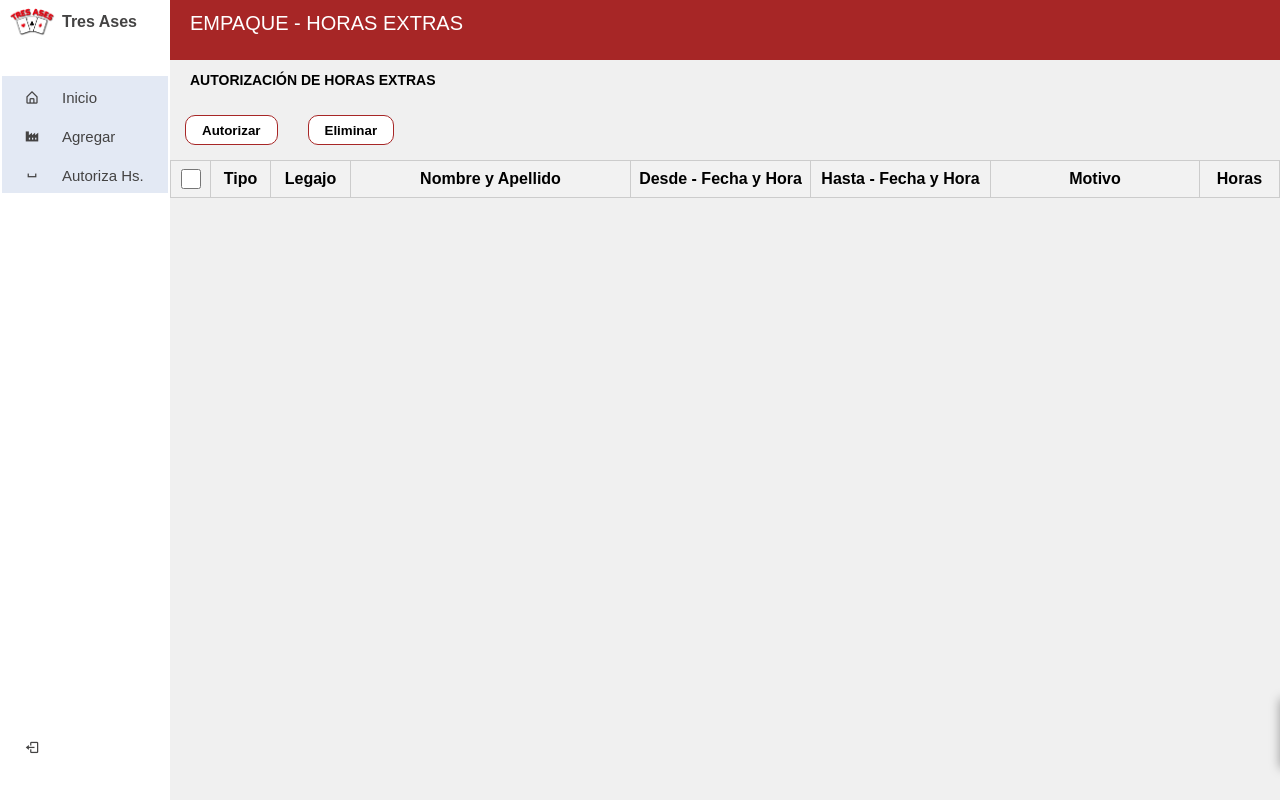
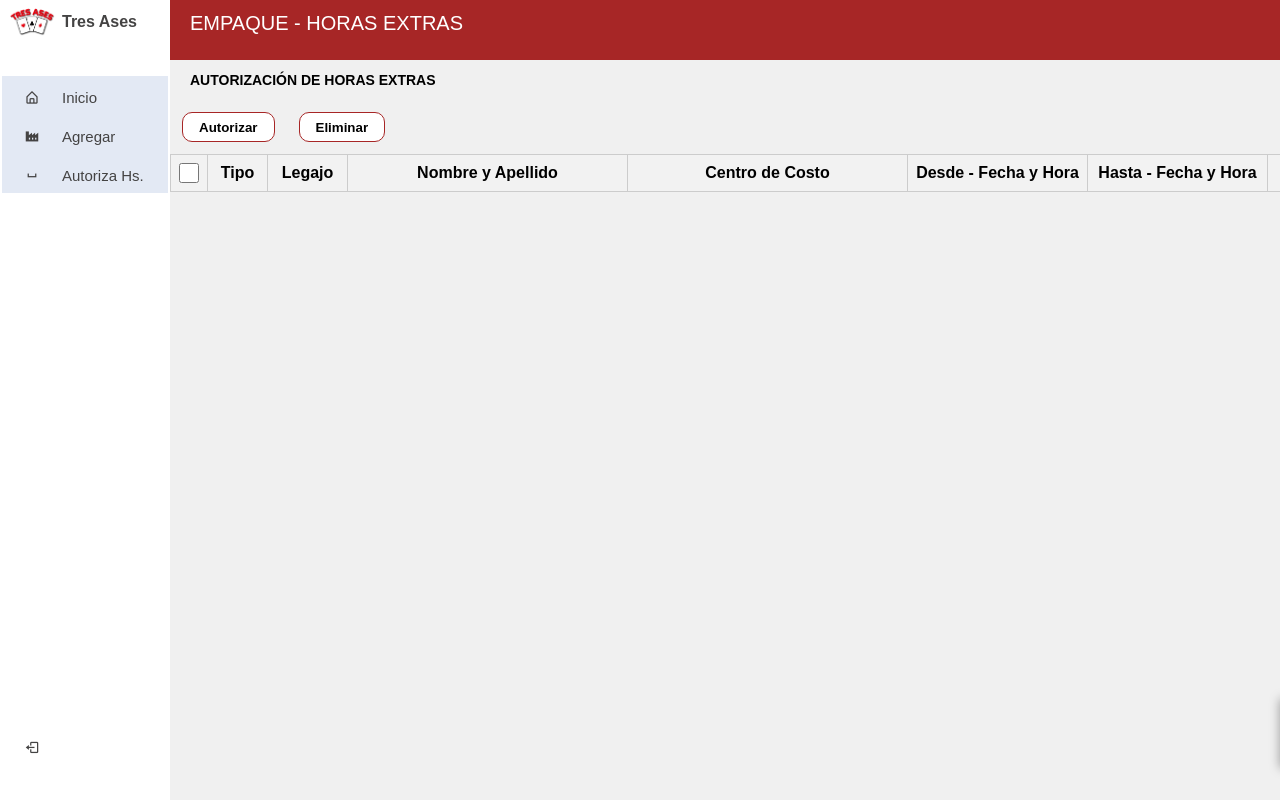
Before and after one commit to Proneutronxs/S3A, a Django app: page /empaque/horas-extras/autoriza in a window 1280 px wide. Run offline with Django 3.2, Linux system fonts and the light colour scheme; lists and menus that the app fills with data are empty.

Commit message:
version 1.02

```diff
--- a/Applications/Empaque/templates/Empaque/HorasExtras/autorizaHorasExtras.html
+++ b/Applications/Empaque/templates/Empaque/HorasExtras/autorizaHorasExtras.html
@@ -35,13 +35,15 @@
                     <thead id="encabezado-tabla-hs-ex">
                       <tr>
                         <th style="width: 40px;"><input type="checkbox" class="input-checkbox checkbox" id="selectAll"></th>
-                        <th style="width: 60px;">Tipo</th>
-                        <th style="width: 80px;">Legajo</th>
-                        <th style="width: 280px;">Nombre y Apellido</th>
-                        <th style="width: 180px;">Desde - Fecha y Hora</th>
-                        <th style="width: 180px;">Hasta - Fecha y Hora</th>
-                        <th>Motivo</th>
-                        <th style="width: 80px;">Horas</th>
+                        <th style="width: 60px; min-width: 60px;">Tipo</th>
+                        <th style="width: 80px; min-width: 80px;">Legajo</th>
+                        <th style="width: 280px; min-width: 280px;">Nombre y Apellido</th>
+                        <th style="width: 280px; min-width: 280px;">Centro de Costo</th>
+                        <th style="width: 180px; min-width: 180px;">Desde - Fecha y Hora</th>
+                        <th style="width: 180px; min-width: 180px;">Hasta - Fecha y Hora</th>
+                        <th style="width: 400px; min-width: 400px;">Motivo</th>
+                        <th style="width: 80px; min-width: 80px;">Horas</th>
+                        <th style="width: 260px; min-width: 260px;">Solicita</th>
                       </tr>
                     </thead>
                     <tbody id="tablaHorasProcesadasEmpaque">
--- a/Applications/Empaque/views.py
+++ b/Applications/Empaque/views.py
@@ -104,7 +104,7 @@ def mostrarHorasCargadasPorLegajoEmpaque(request):
                                     "TresAses_ISISPayroll.dbo.Empleados INNER JOIN " \
                                     "HorasExtras_Procesadas ON TresAses_ISISPayroll.dbo.Empleados.CodEmpleado = HorasExtras_Procesadas.Legajo ON S3A.dbo.RH_HE_Motivo.IdMotivo = HorasExtras_Procesadas.IdMotivo ON S3A.dbo.RH_HE_Autoriza.IdAutoriza = HorasExtras_Procesadas.Autorizado ON " \
                                     "TresAses_ISISPayroll.dbo.CentrosCostos.Regis_CCo = TresAses_ISISPayroll.dbo.Empleados.Regis_CCo " \
-                    "WHERE     (TresAses_ISISPayroll.dbo.CentrosCostos.Regis_CCo = %s) AND (HorasExtras_Procesadas.EstadoEnvia = '3') AND (HorasExtras_Procesadas.Sector = 'E') " \
+                    "WHERE     (TresAses_ISISPayroll.dbo.CentrosCostos.Regis_CCo = %s) AND (HorasExtras_Procesadas.EstadoEnvia = '3') " \
                     "ORDER BY LEGAJO, HorasExtras_Procesadas.FechaHoraDesde"
                 cursor.execute(sql, [cc])
                 consulta = cursor.fetchall()
@@ -120,7 +120,10 @@ def mostrarHorasCargadasPorLegajoEmpaque(request):
                         descripcion = str(i[8])
                         horas = str(i[9])
                         idHoras = str(i[11])
-                        datos = {'ID':idHoras,'tipo':tipo, 'legajo':legajo, 'nombres':nombres, 'desde':desde, 'hasta':hasta, 'motivo':motivo, 'descripcion':descripcion, 'horas':horas}
+                        centro = str(i[12])
+                        solicita = str(i[13])
+                        datos = {'ID':idHoras,'tipo':tipo, 'legajo':legajo, 'nombres':nombres, 'desde':desde, 'hasta':hasta, 'motivo':motivo, 'descripcion':descripcion, 'horas':horas , 'centro': centro, 'solicita': solicita}
+                        #print(datos)
                         data.append(datos)
                     return JsonResponse({'Message': 'Success', 'Datos': data})
                 else:
--- a/static/TresAses/css/style.css
+++ b/static/TresAses/css/style.css
@@ -283,7 +283,7 @@ header .image-text .profession{
 }
 
 .items-row{
-  padding: 15px;
+  padding: 12px;
 }
 
 .items-row:last-child {
@@ -375,6 +375,7 @@ input[type="checkbox"].input-checkbox {
 
 .container-tabla-he{
   overflow-x: auto;
+  overflow-y: auto;
 }
 
 
--- a/static/TresAses/js/Empaque/HorasExtras/autorizaHorasExtras.js
+++ b/static/TresAses/js/Empaque/HorasExtras/autorizaHorasExtras.js
@@ -130,16 +130,18 @@ const verHorasExtras_transferencia_por_legajos_empaque = async () => {
             let datos_he = ``;
             data.Datos.forEach((datos) => {
                 datos_he += `<tr>
-                <td style="width: 40px;">
+                <td >
                     <input class="input-checkbox checkbox" type="checkbox" id="idCheck" name="idCheck" value="${datos.ID}">
                 </td>
-                <td style="width: 60px;">${datos.tipo}</td>
-                <td style="width: 80px;">${datos.legajo}</td>
-                <td style="width: 280px;">${datos.nombres}</td>
-                <td style="width: 180px;">${datos.desde}</td>
-                <td style="width: 180px;">${datos.hasta}</td>
-                <td>${datos.motivo}</td>
-                <td style="width: 80px;">${datos.horas}</td>
+                <td >${datos.tipo}</td>
+                <td >${datos.legajo}</td>
+                <td >${datos.nombres}</td>
+                <td >${datos.centro}</td>
+                <td >${datos.desde}</td>
+                <td >${datos.hasta}</td>
+                <td >${datos.motivo}</td>
+                <td >${datos.horas}</td>
+                <td >${datos.solicita}</td>
               </tr>`
             });
             document.getElementById('tablaHorasProcesadasEmpaque').innerHTML = datos_he;
--- a/static/TresAses/js/General/permisos.js
+++ b/static/TresAses/js/General/permisos.js
@@ -1,3 +1,6 @@
+
+
+
 
 
 const verificar_Permisos = async (sector) => {
```
